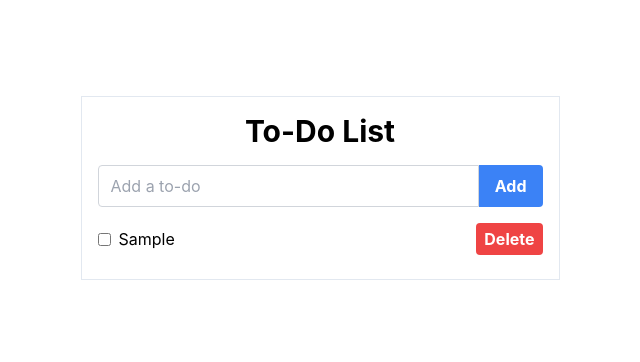
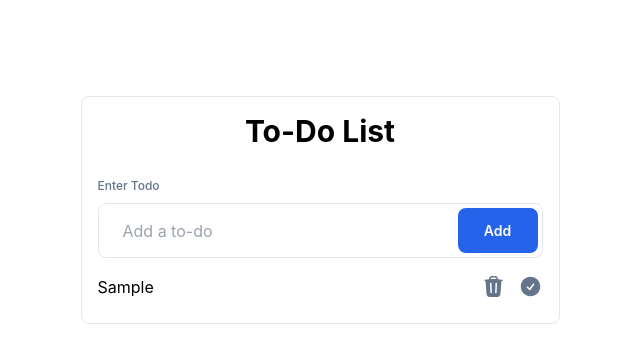
Before and after one commit to itzkunal01/to-dos-app-TS, a React (Create React App) app: page / in a window 1280 px wide. Both pictures are taken after typing "Sample" into the empty fields and a click on the button "Add". Shown: the top 362 px of the page, without its empty margins (320-960 px from the left). Built offline with nearby package versions, Linux system fonts and the light colour scheme.

Commit message:
updating to-dos app code , new images added and buttons were replaced by images

```diff
--- a/src/components/TodoList.tsx
+++ b/src/components/TodoList.tsx
@@ -1,5 +1,5 @@
 import React, { useState } from "react";
-
+import trashImg from "../images/svg/heroicons_trash-solid.svg";
 interface Todo {
   id: number;
   text: string;
@@ -35,41 +35,64 @@ const TodoList: React.FC = () => {
   };
 
   return (
-    <div className="my-24 p-4 max-w-[479px] mx-auto border border-solid border-[#E2E8F0]">
-      <h1 className="text-3xl font-bold mb-4">To-Do List</h1>
-      <div className="flex mb-4">
+    <div className="my-24 p-4 max-w-[479px] mx-auto border border-solid border-[#E2E8F0] rounded-[8px]">
+      <h1 className="text-3xl font-bold">To-Do List</h1>
+      <p className="text-[12px] text-[#64748B] font-medium text-start mt-7 mb-2">
+        Enter Todo
+      </p>
+      <div className="flex mb-4 border border-[#E2E8F0] rounded-[8px] py-1 ps-6 pe-1 focus:outline-none focus:border-blue-500 flex-1">
         <input
           type="text"
           value={inputText}
           onChange={(e) => setInputText(e.target.value)}
           placeholder="Add a to-do"
-          className="border border-gray-300 rounded-l py-2 px-3 focus:outline-none focus:border-blue-500 flex-1"
+          className="flex-1 focus:outline-none"
         />
+        {/* border border-gray-300 rounded-l py-2 px-3  focus:border-blue-500 */}
         <button
           onClick={handleAddTodo}
-          className="bg-blue-500 hover:bg-blue-600 text-white font-bold py-2 px-4 rounded-r focus:outline-none"
+          className="bg-blue-600 hover:bg-blue-500 transition duration-200 ease-in-out text-white font-semibold p-3 rounded-[8px] focus:outline-none text-[14px]"
         >
-          Add
+          <span className="inline-block w-[56px]">Add</span>
         </button>
       </div>
       <ul>
         {todos.map((todo) => (
           <li key={todo.id} className="flex items-center mb-2">
-            <input
-              type="checkbox"
-              checked={todo.completed}
-              onChange={() => handleToggleCompletion(todo.id)}
-              className="mr-2"
-            />
             <span className={todo.completed ? "line-through" : ""}>
               {todo.text}
             </span>
-            <button
-              onClick={() => handleDeleteTodo(todo.id)}
-              className="ml-auto bg-red-500 hover:bg-red-600 text-white font-bold py-1 px-2 rounded focus:outline-none"
-            >
-              Delete
-            </button>
+
+            <div className="ml-auto flex items-center">
+              <img
+                className="cursor-pointer"
+                onClick={() => handleDeleteTodo(todo.id)}
+                src={trashImg}
+                alt="trash-image"
+              />
+              {/* <input
+                type="checkbox"
+                checked={todo.completed}
+                onChange={() => handleToggleCompletion(todo.id)}
+                className="cursor-pointer ml-3"
+              /> */}
+              <svg
+                onClick={() => handleToggleCompletion(todo.id)}
+                className="cursor-pointer ml-3"
+                width="25"
+                height="25"
+                viewBox="0 0 25 25"
+                fill="none"
+                xmlns="http://www.w3.org/2000/svg"
+              >
+                <path
+                  fill-rule="evenodd"
+                  clip-rule="evenodd"
+                  d="M2.75 12.5C2.75 7.115 7.115 2.75 12.5 2.75C17.885 2.75 22.25 7.115 22.25 12.5C22.25 17.885 17.885 22.25 12.5 22.25C7.115 22.25 2.75 17.885 2.75 12.5ZM16.11 10.686C16.17 10.6061 16.2134 10.5149 16.2377 10.4179C16.262 10.321 16.2666 10.2201 16.2514 10.1214C16.2361 10.0226 16.2012 9.92782 16.1489 9.8427C16.0965 9.75757 16.0276 9.68378 15.9463 9.62565C15.8649 9.56753 15.7728 9.52624 15.6753 9.50423C15.5778 9.48221 15.4769 9.47991 15.3785 9.49746C15.2801 9.51501 15.1862 9.55205 15.1023 9.60641C15.0184 9.66077 14.9462 9.73135 14.89 9.814L11.654 14.344L10.03 12.72C9.88783 12.5875 9.69978 12.5154 9.50548 12.5188C9.31118 12.5223 9.12579 12.601 8.98838 12.7384C8.85097 12.8758 8.77225 13.0612 8.76882 13.2555C8.7654 13.4498 8.83752 13.6378 8.97 13.78L11.22 16.03C11.297 16.1069 11.3898 16.1662 11.492 16.2036C11.5942 16.2411 11.7033 16.2559 11.8118 16.2469C11.9202 16.238 12.0255 16.2055 12.1201 16.1519C12.2148 16.0982 12.2967 16.0245 12.36 15.936L16.11 10.686Z"
+                  fill="#64748B"
+                />
+              </svg>
+            </div>
           </li>
         ))}
       </ul>
```
Also changed, not shown: src/images/svg/heroicons_trash-solid.svg (added).
